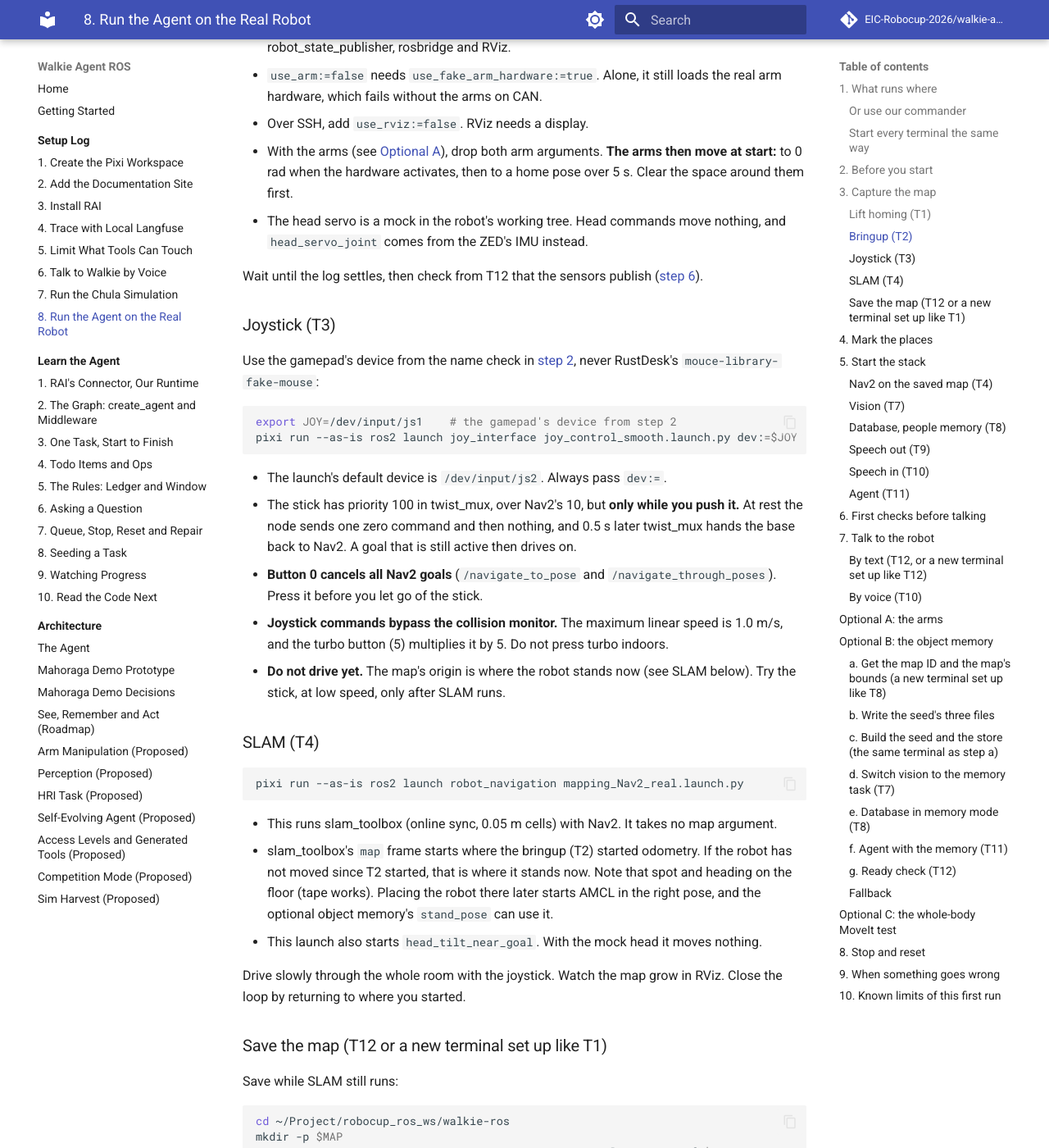
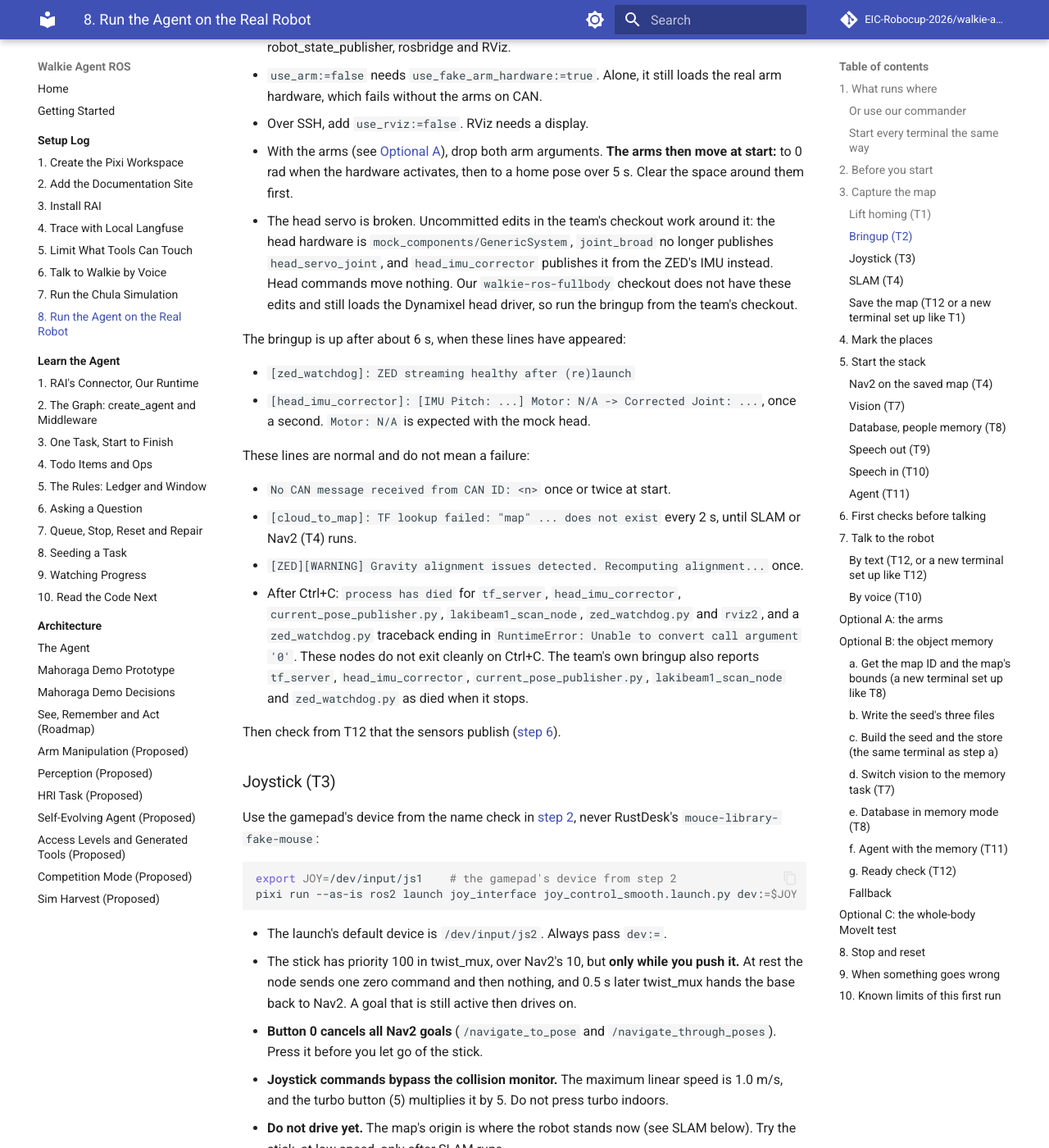
Before and after one commit to EIC-Robocup-2026/walkie-agent-ros, an MkDocs documentation site: the page built from docs/setup/09-real-robot.md, in a window 1280 px wide and 1400 px high, scrolled down 8047 px. Shown: the whole window at 82% size. Built offline with MkDocs 1.6.1 and Material for MkDocs 9.7.7, drawn with Linux system fonts in a browser that asks for light colours; comment, search, counter and statistics services are not loaded.

Commit message:
docs: say what a healthy bringup prints, and which errors are shutdown noise

```diff
--- a/docs/setup/09-real-robot.md
+++ b/docs/setup/09-real-robot.md
@@ -372,10 +372,35 @@ pixi run --as-is ros2 launch robot_bringup real_omnibot.launch.py use_arm:=false
 - With the arms (see [Optional A](#optional-a-the-arms)), drop both arm
   arguments. **The arms then move at start:** to 0 rad when the hardware
   activates, then to a home pose over 5 s. Clear the space around them first.
-- The head servo is a mock in the robot's working tree. Head commands move
-  nothing, and `head_servo_joint` comes from the ZED's IMU instead.
+- The head servo is broken. Uncommitted edits in the team's checkout work
+  around it: the head hardware is `mock_components/GenericSystem`, `joint_broad`
+  no longer publishes `head_servo_joint`, and `head_imu_corrector` publishes it
+  from the ZED's IMU instead. Head commands move nothing. Our
+  `walkie-ros-fullbody` checkout does not have these edits and still loads the
+  Dynamixel head driver, so run the bringup from the team's checkout.
 
-Wait until the log settles, then check from T12 that the sensors publish
+The bringup is up after about 6 s, when these lines have appeared:
+
+- `[zed_watchdog]: ZED streaming healthy after (re)launch`
+- `[head_imu_corrector]: [IMU Pitch: ...] Motor: N/A -> Corrected Joint: ...`,
+  once a second. `Motor: N/A` is expected with the mock head.
+
+These lines are normal and do not mean a failure:
+
+- `No CAN message received from CAN ID: <n>` once or twice at start.
+- `[cloud_to_map]: TF lookup failed: "map" ... does not exist` every 2 s, until
+  SLAM or Nav2 (T4) runs.
+- `[ZED][WARNING] Gravity alignment issues detected. Recomputing alignment...`
+  once.
+- After Ctrl+C: `process has died` for `tf_server`, `head_imu_corrector`,
+  `current_pose_publisher.py`, `lakibeam1_scan_node`, `zed_watchdog.py` and
+  `rviz2`, and a `zed_watchdog.py` traceback ending in `RuntimeError: Unable to
+  convert call argument '0'`. These nodes do not exit cleanly on Ctrl+C. The
+  team's own bringup also reports `tf_server`, `head_imu_corrector`,
+  `current_pose_publisher.py`, `lakibeam1_scan_node` and `zed_watchdog.py` as
+  died when it stops.
+
+Then check from T12 that the sensors publish
 ([step 6](#6-first-checks-before-talking)).
 
 ### Joystick (T3)
```
